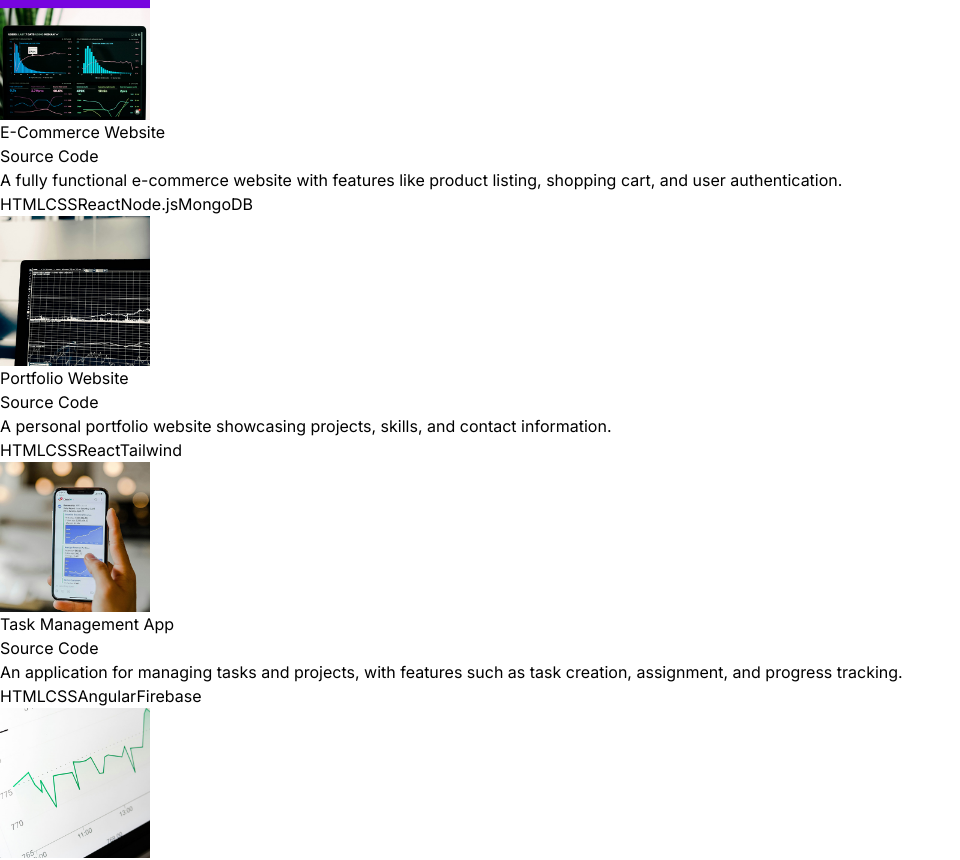
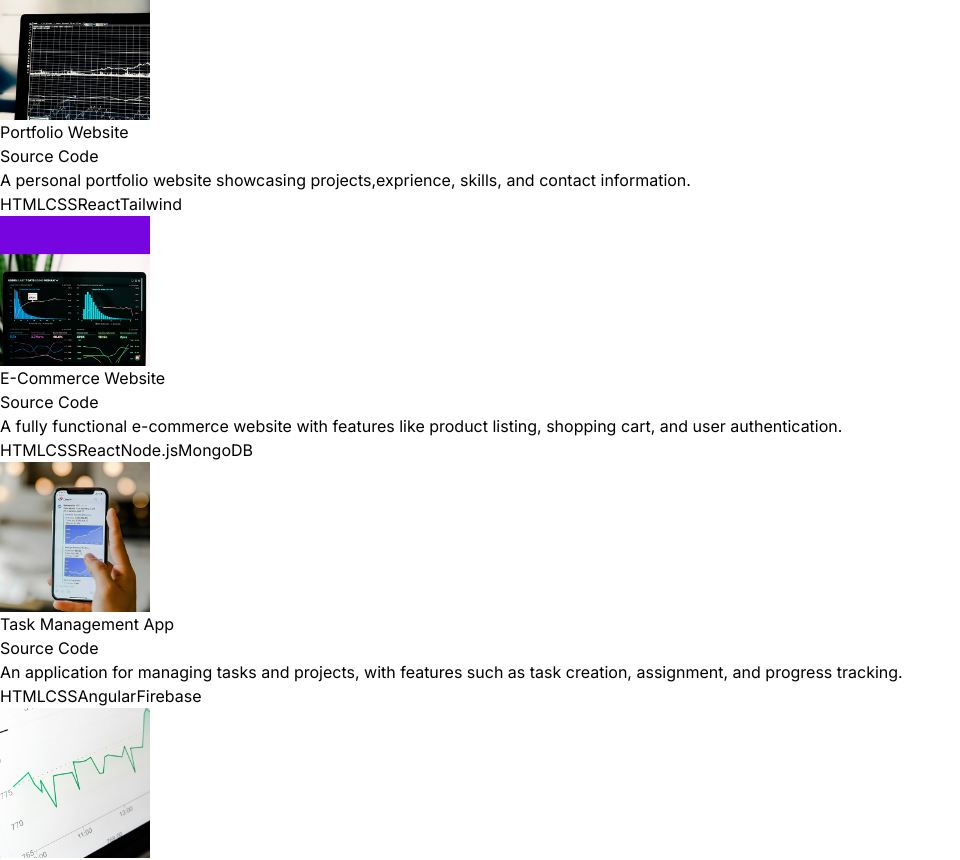
Before and after one commit to dakshu04/React-portfolio, a React (Vite) app: page / in a window 1280 px wide. Shown: the part 1720-2580 px from the top of the page, without its empty margins (0-960 px from the left). Built offline with nearby package versions, Linux system fonts and the light colour scheme.

Commit message:
Done with Projects and link sections

```diff
--- a/src/Links/getProjectLink.js
+++ /dev/null
@@ -1,17 +0,0 @@
-// getProjectLink.js
-const getProjectLink = (title) => {
-  switch (title) {
-    case "E-Commerce Website":
-      return "https://example.com/ecommerce";
-    case "Portfolio Website":
-      return "https://github.com/dakshu04/React-portfolio";
-    case "Task Management App":
-      return "https://example.com/taskmanagement";
-    case "Blogging Platform":
-      return "https://example.com/bloggingplatform";
-    default:
-      return "#"; // Default link if title doesn't match any case
-  }
-};
-
-export default getProjectLink;
--- a/src/components/Projects.jsx
+++ b/src/components/Projects.jsx
@@ -1,15 +1,9 @@
 
 import { PROJECTS } from "../constants";
 import { motion } from "framer-motion";
-import getProjectLink from "../Links/getProjectLink";
 
 
 export default function Projects() {
-  // Inside your component
-const handleClick = (title) => {
-  const link = getProjectLink(title);
-  window.open(link, "_blank");
-};
   return (
     <div className="border-b border-neutral-900 pb-4">
     <motion.h1
@@ -34,14 +28,25 @@ const handleClick = (title) => {
                     initial = {{ opacity: 0, x: +100 }}
                     transition={{ duration: 1 }}
                     className="w-full max-w-xl lg:w-3/4">
-                      <div>
+                      <div className="flex items-center mb-2">
                        <div className="w-1/2">
-                        <h6 onClick={() => handleClick(project.title)} className="mb-2 font-semibold cursor-pointer">
-                          {project.title}
+                        <h6 className="mb-2 font-semibold cursor-pointer">
+                          <a
+                          href={project.getProjectLink}
+                          target="_blank"
+                          rel="noopener noreferrer">{project.title}</a>
                           </h6></div>
-                          <div className="w-1/2">
-                            <h2 className="font-semibold">Source Code</h2>
-                          </div>
+
+                      <div className="w-1/2">
+                        <a
+                        href={project.sourceCodeLink}
+                        target="_blank"
+                        rel="noopener noreferrer"
+                        className="font-semibold text-blue-500 cursor-pointer"
+                        >
+                    Source Code
+                  </a>
+                </div>
                         </div>
                         <p className="mb-4 text-neutral-400">{project.description}</p>
                         {project.technologies.map((tech, index) => (
--- a/src/constants/index.js
+++ b/src/constants/index.js
@@ -1,3 +1,4 @@
+
 import project1 from "../assets/projects/project-1.jpg";
 import project2 from "../assets/projects/project-2.jpg";
 import project3 from "../assets/projects/project-3.jpg";
@@ -20,28 +21,33 @@ export const EXPERIENCES = [
 
 export const PROJECTS = [
   {
+    title: "Portfolio Website",
+    image: project3,
+    description:
+      "A personal portfolio website showcasing projects,exprience, skills, and contact information.",
+    technologies: ["HTML", "CSS", "React", "Tailwind"],
+    getProjectLink: "https://google.com",
+    sourceCodeLink: "https://github.com/dakshu04/React-portfolio"
+  },
+
+  {
     title: "E-Commerce Website",
     image: project1,
     description:
       "A fully functional e-commerce website with features like product listing, shopping cart, and user authentication.",
     technologies: ["HTML", "CSS", "React", "Node.js", "MongoDB"],
-    sourceCodeLink: "https://github.com/your-username/ecommerce-project"
+    getProjectLink: "https://google.com",
+    sourceCodeLink: "https://google.com"
   },
-  {
-    title: "Portfolio Website",
-    image: project3,
-    description:
-      "A personal portfolio website showcasing projects, skills, and contact information.",
-    technologies: ["HTML", "CSS", "React", "Tailwind"],
-    sourceCodeLink: "https://github.com/dakshu04/React-portfolio"
-  },
+
   {
     title: "Task Management App",
     image: project2,
     description:
       "An application for managing tasks and projects, with features such as task creation, assignment, and progress tracking.",
     technologies: ["HTML", "CSS", "Angular", "Firebase"],
-    sourceCodeLink: "https://github.com/dakshu04/React-portfolio"
+    getProjectLink: "https://google.com",
+    sourceCodeLink: "https://google.com"
   },
 
   {
@@ -50,7 +56,8 @@ export const PROJECTS = [
     description:
       "A platform for creating and publishing blog posts, with features like rich text editing, commenting, and user profiles.",
     technologies: ["HTML", "CSS", "Vue.js", "Express", "mySQL"],
-    sourceCodeLink: "https://github.com/dakshu04/React-portfolio"
+    getProjectLink: "https://google.com",
+    sourceCodeLink: "https://google.com"
   },
 ];
 
```
